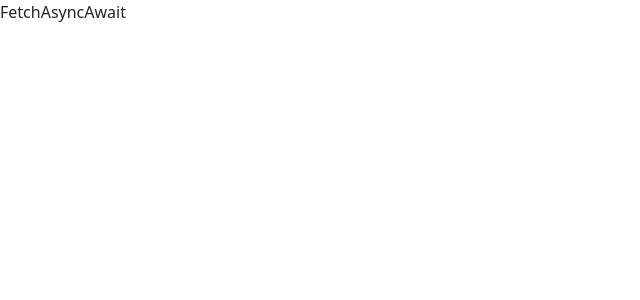
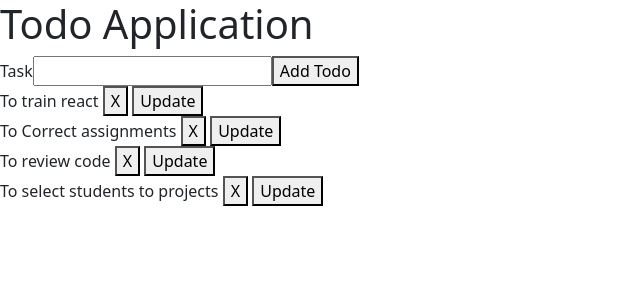
Before and after one commit to rajkamalramagiri/samplerepo, a React (Create React App) app: page / in a window 1280 px wide. Shown: the top 300 px of the page, without its empty margins (0-640 px from the left). Built offline with nearby package versions, Linux system fonts and the light colour scheme; no server answers.

Commit message:
todo crud

```diff
--- a/package.json
+++ b/package.json
@@ -11,6 +11,7 @@
     "react-dom": "^17.0.2",
     "react-icons": "^4.3.1",
     "react-scripts": "5.0.0",
+    "uuid": "^8.3.2",
     "web-vitals": "^2.1.4"
   },
   "scripts": {
--- a/src/App.js
+++ b/src/App.js
@@ -1,12 +1,13 @@
 import React from 'react'
 import FetchAsyncAwait from './FetchAsyncAwait'
 import NextPrev from './NextPrev'
+import Todo from './Todo'
 
 function App() {
 
   return (
     <div>
-      <FetchAsyncAwait />
+      <Todo />
     </div>
   )
 }
--- /dev/null
+++ b/src/Todo.js
@@ -0,0 +1,57 @@
+import React, { useState, useId } from 'react'
+import { v4 as uuidv4 } from 'uuid';
+function Todo() {
+    const [input, setInput] = useState('')
+    const [todoList, setTodoList] = useState([
+        {
+            id: 1,
+            task: 'To train react'
+        },
+        {
+            id: 2,
+            task: 'To Correct assignments'
+        },
+
+        {
+            id: 3,
+            task: 'To review code'
+        },
+
+        {
+            id: 4,
+            task: 'To select students to projects'
+        },
+    ])
+
+    const handleChange = (e) => {
+        setInput(e.target.value);
+    }
+
+    const addTodo = () => {
+        setTodoList([...todoList, { id: uuidv4(), task: input }])
+        setInput('')
+
+    }
+    const hanldeDelete = (id) => {
+        const fileteredTodo = todoList.filter(todo => todo.id !== id);
+        setTodoList(fileteredTodo)
+    }
+    const hanldeUpdate = (index) => {
+        const updatedTask = prompt('Update your task', todoList[index].task)
+        let copiedTodoList = [...todoList];
+        copiedTodoList[index].task = updatedTask;
+        setTodoList(copiedTodoList)
+    }
+    return (
+        <div><h1> Todo Application </h1>
+            <label>Task</label>
+            <input type='text' value={input} onChange={handleChange} />
+            <button onClick={addTodo}>Add Todo</button>
+            {
+                todoList.map((todo, index) => <div key={todo.id}><span >{todo.task}</span> <button onClick={() => hanldeDelete(todo.id)}>X</button> <button onClick={() => hanldeUpdate(index)}>Update</button></div>)
+            }
+        </div>
+    )
+}
+
+export default Todo
```
Also changed, not shown: sample.js (+12 -4 lines), 1 other file (tests, documents, lock files or other folders).
